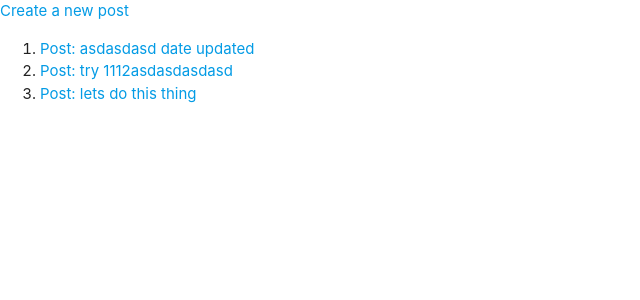
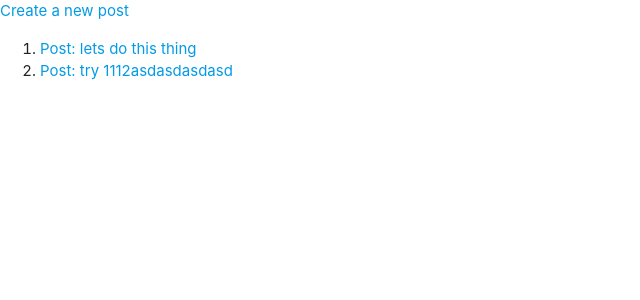
Before and after one commit to butchersix/midtermBriones, a Django app: page /post/ in a window 1280 px wide. Shown: the top 300 px of the page, without its empty margins (0-640 px from the left). Run offline with Django 3.2, Linux system fonts and the light colour scheme; data comes from the database, SQL or seed files in the repository; both versions use the stored data as it was after the commit.

Commit message:
Updated corrections

```diff
--- a/post/models.py
+++ b/post/models.py
@@ -6,7 +6,7 @@ from django.utils import timezone
 class Post(models.Model):
     title = models.CharField(max_length=100)
     date_created = models.DateTimeField('date created', auto_now_add=True)
-    date_updated = models.DateTimeField('date updated', auto_now_add=True)
+    date_updated = models.DateTimeField('date updated', auto_now=True)
     content = models.TextField()
     is_active = models.BooleanField(default=True)
 
--- a/post/templates/details.html
+++ b/post/templates/details.html
@@ -15,7 +15,7 @@
     <br>
     Comments: <br>
     <ol>
-    {% for comment in posts.comments.all %}
+    {% for comment in posts.comments.all reversed %}
         <li> {{ comment.content }} | Date created: {{ comment.date_created }} </li>
     {% endfor %}
     </ol>
--- a/post/templates/index.html
+++ b/post/templates/index.html
@@ -2,13 +2,15 @@
 {% block head %}
     this is the index page
 {% endblock %}
-{% block body%}
+{% block body %}
 <a href="{% url 'post:createpost' %}">Create a new post</a>
 <ol>
     {% for post in posts %}
-        <li>
-            <a href="{% url 'post:detail' post.id %}">Post: {{ post.content }}</a> <br />
-        </li>
+        {% if post.is_active == True %}
+            <li>
+                <a href="{% url 'post:details' post.id %}">Post: {{ post.content }}</a> <br />
+            </li>
+        {% endif %}
     {% endfor %}
 </ol>
 {% endblock %}
--- a/post/views.py
+++ b/post/views.py
@@ -7,7 +7,7 @@ from .forms import PostModelForm, CommentModelForm
 def index(request):
     # return HttpResponse('Hello World!')
     context = {}
-    posts = Post.objects.all()
+    posts = Post.objects.all().order_by('-date_created')
     context['posts'] = posts
     return render(request, 'index.html', context)
 
```
Also changed, not shown: db.sqlite3.
